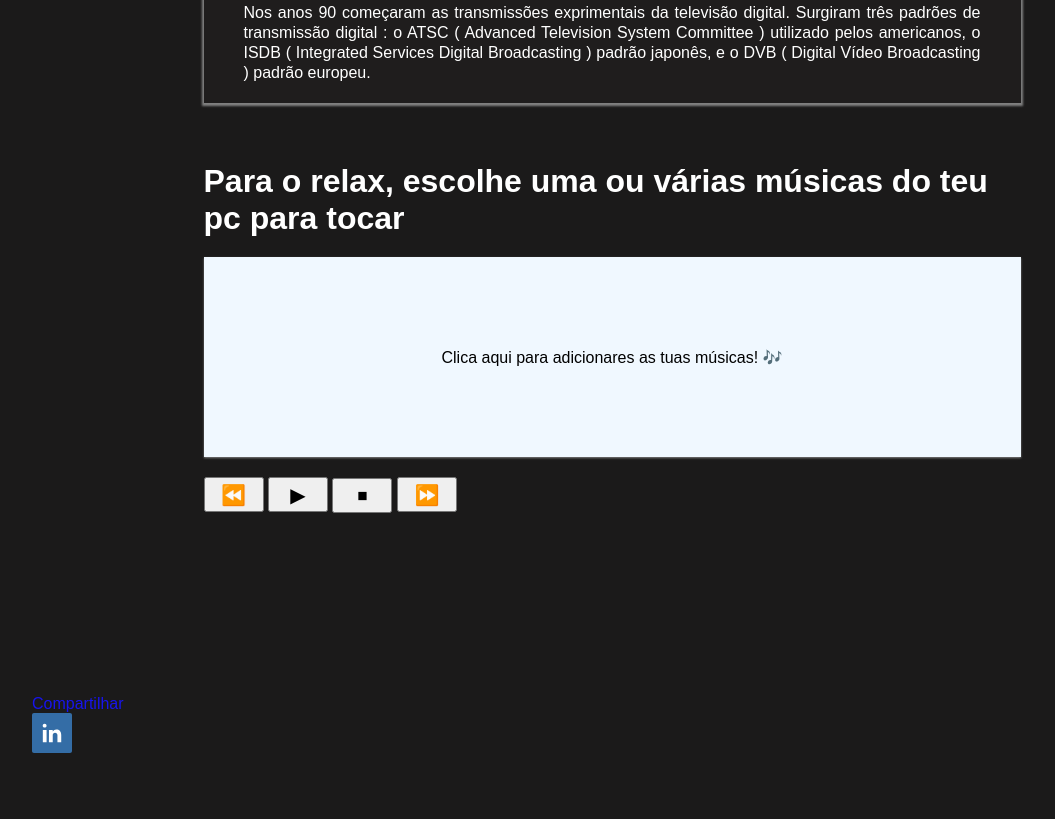
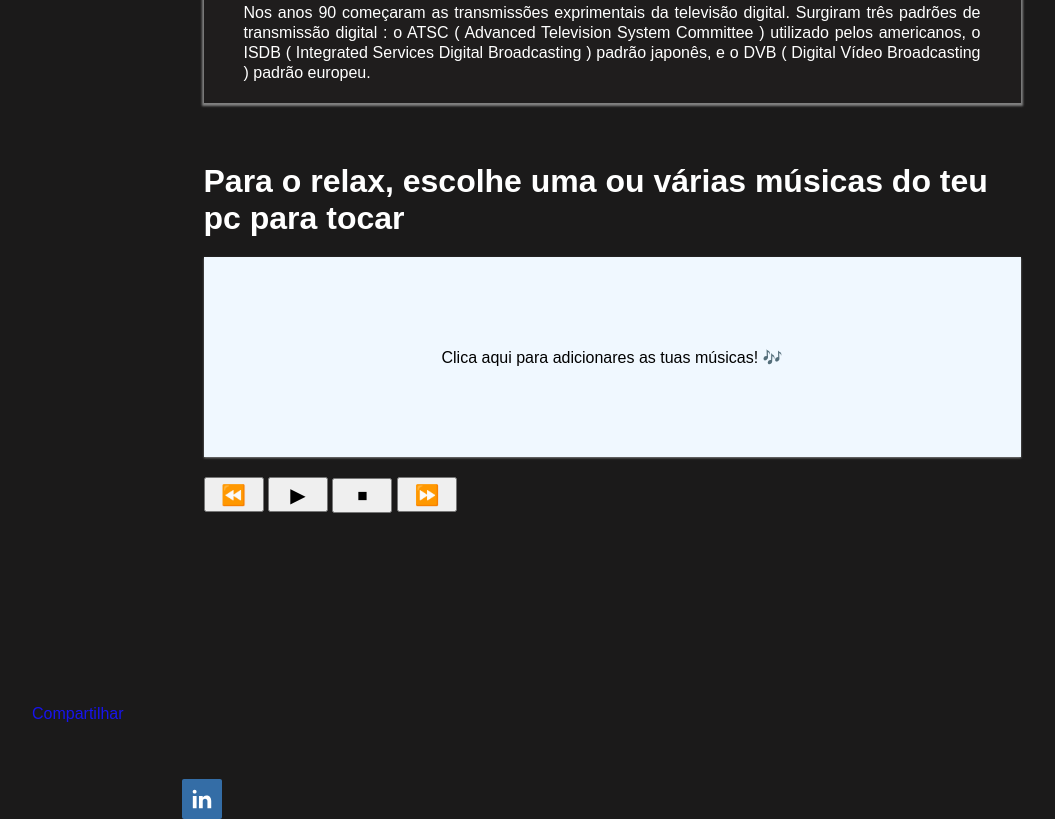
Before and after one commit to ramsteinn22/videodark, a website: page index.html in a window 1280 px wide. Shown: the part 1402-2221 px from the top of the page, without its empty margins (28-1083 px from the left). Before the commit the page ends 2155 px from the top, so only its background shows below. Drawn offline with Linux system fonts and the light colour scheme; a script that the page names is missing.

Commit message:
posição dos botões2

```diff
--- a/estilo/estilo.css
+++ b/estilo/estilo.css
@@ -297,15 +297,15 @@ button {
 .fb-share-button {
   position: relative;
   left: 30px;
-  top: 128px;
+  top: 138px;
   bottom: 1px;
 }
 
 .linkedin-share-button {
   position: relative;
-  left: 40px;
-  top: 128px;
-  bottom: 1px;
+  left: 190px;
+  top: 194px;
+  bottom: 20px;
   display: inline-block;
   width: 40px;
   height: 40px;
```
